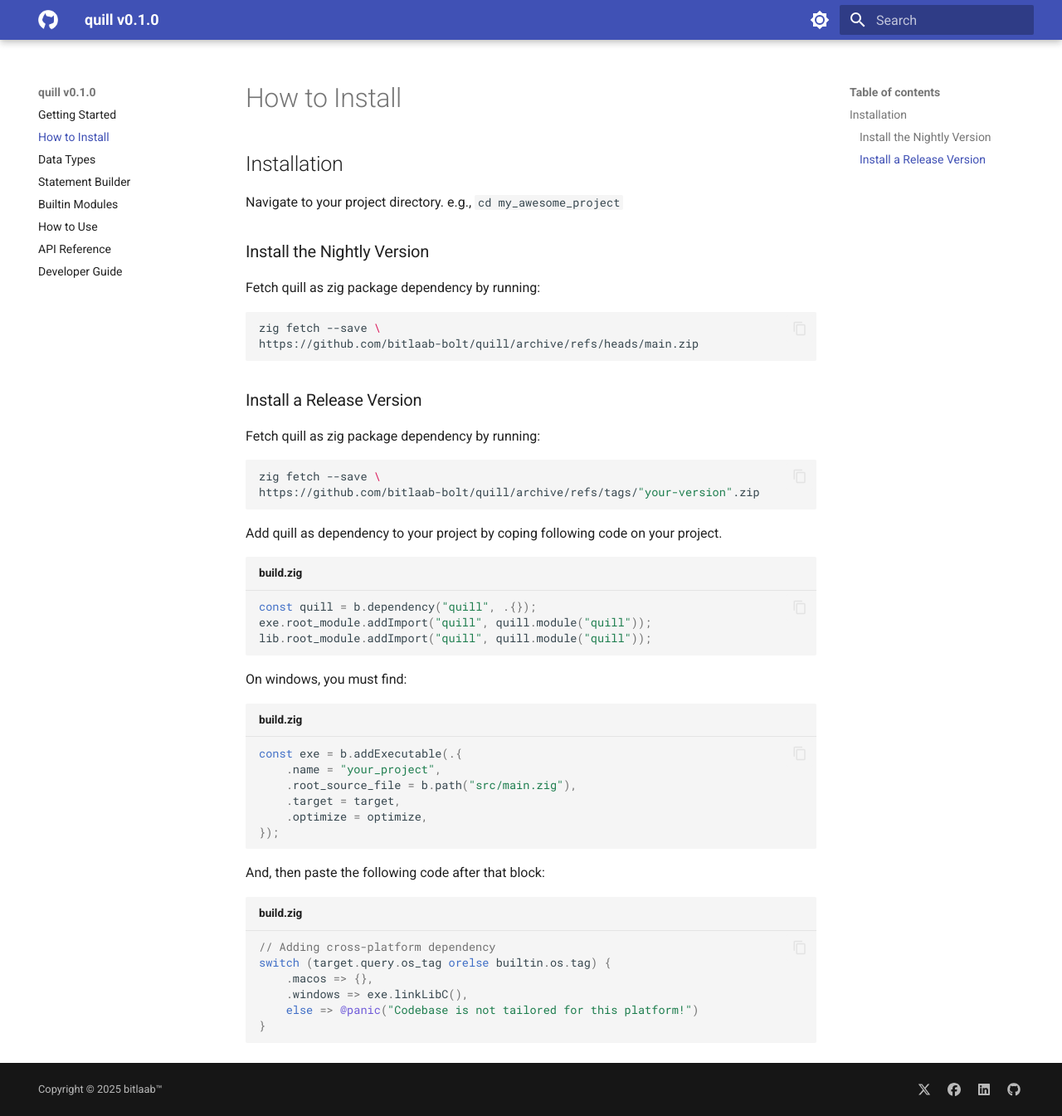
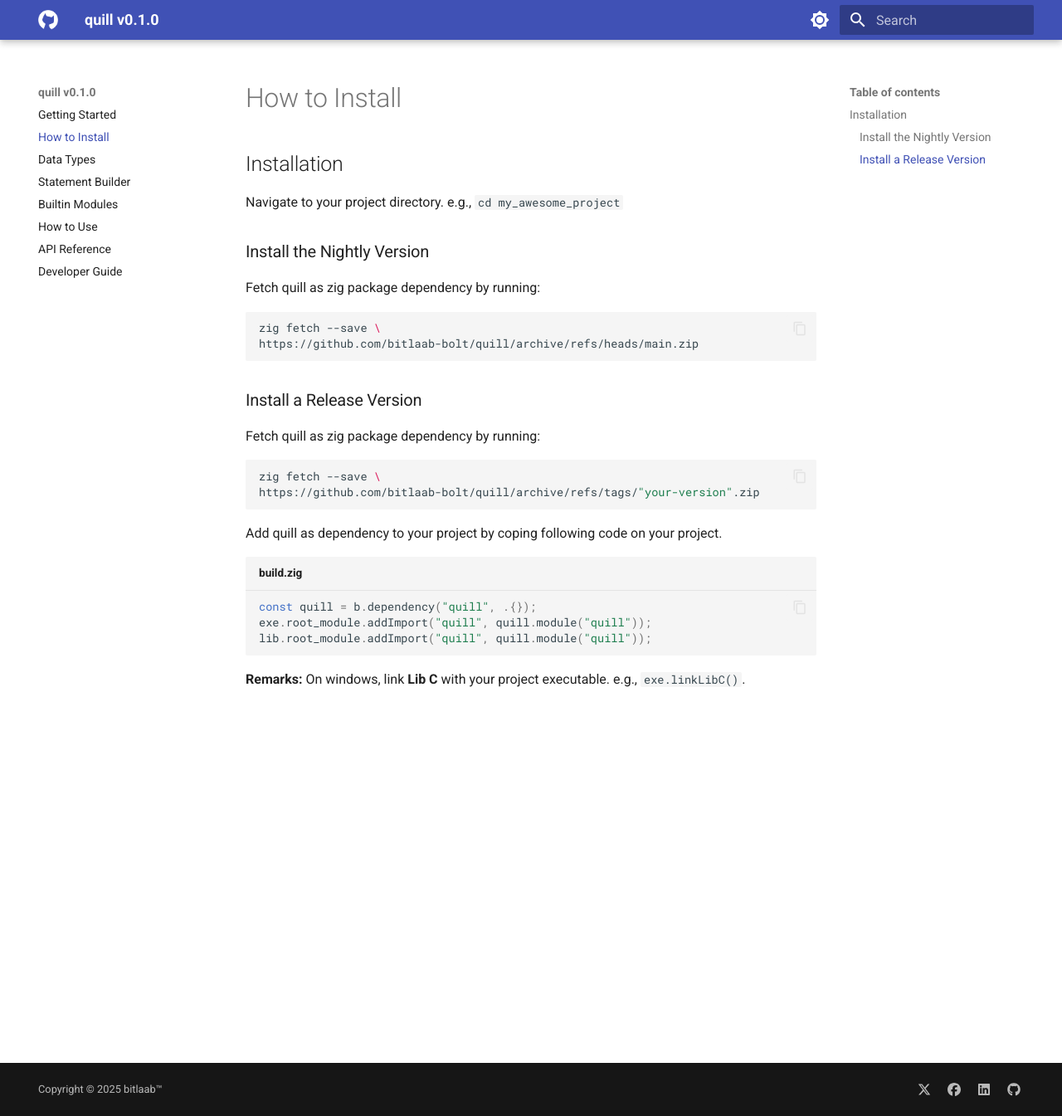
Before and after one commit to bitlaab-bolt/quill, an MkDocs documentation site: the page built from docs/installation.md, in a window 1280 px wide and 1345 px high. Shown: the whole window at 83% size. Built offline with MkDocs 1.6.1 and Material for MkDocs 9.7.7, drawn with Linux system fonts in a browser that asks for light colours.

Commit message:
minor changes

````diff
--- a/docs/installation.md
+++ b/docs/installation.md
@@ -30,24 +30,4 @@ exe.root_module.addImport("quill", quill.module("quill"));
 lib.root_module.addImport("quill", quill.module("quill"));
 ```
 
-On windows, you must find:
-
-```zig title="build.zig"
-const exe = b.addExecutable(.{
-    .name = "your_project",
-    .root_source_file = b.path("src/main.zig"),
-    .target = target,
-    .optimize = optimize,
-});
-```
-
-And, then paste the following code after that block:
-
-```zig title="build.zig"
-// Adding cross-platform dependency
-switch (target.query.os_tag orelse builtin.os.tag) {
-    .macos => {},
-    .windows => exe.linkLibC(),
-    else => @panic("Codebase is not tailored for this platform!")
-}
-```
+**Remarks:** On windows, link **Lib C** with your project executable. e.g., `exe.linkLibC()`.
````
